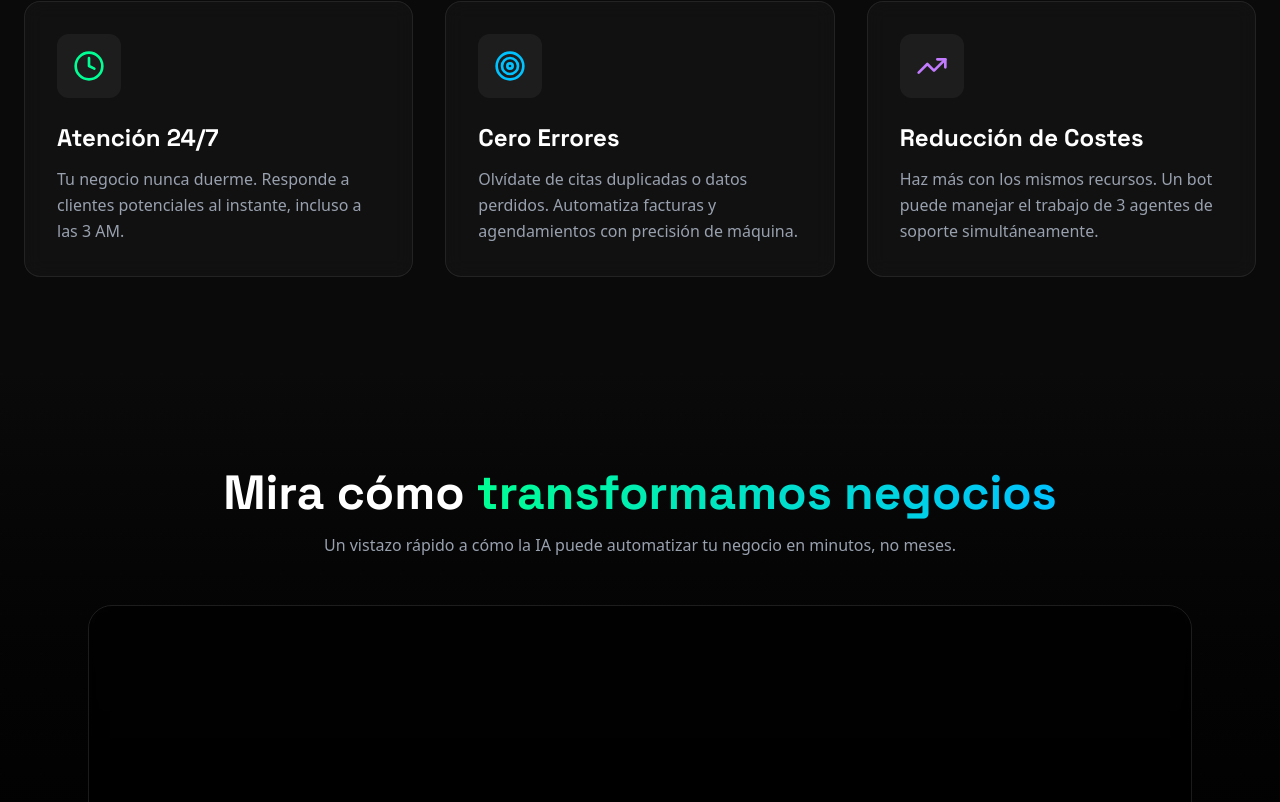
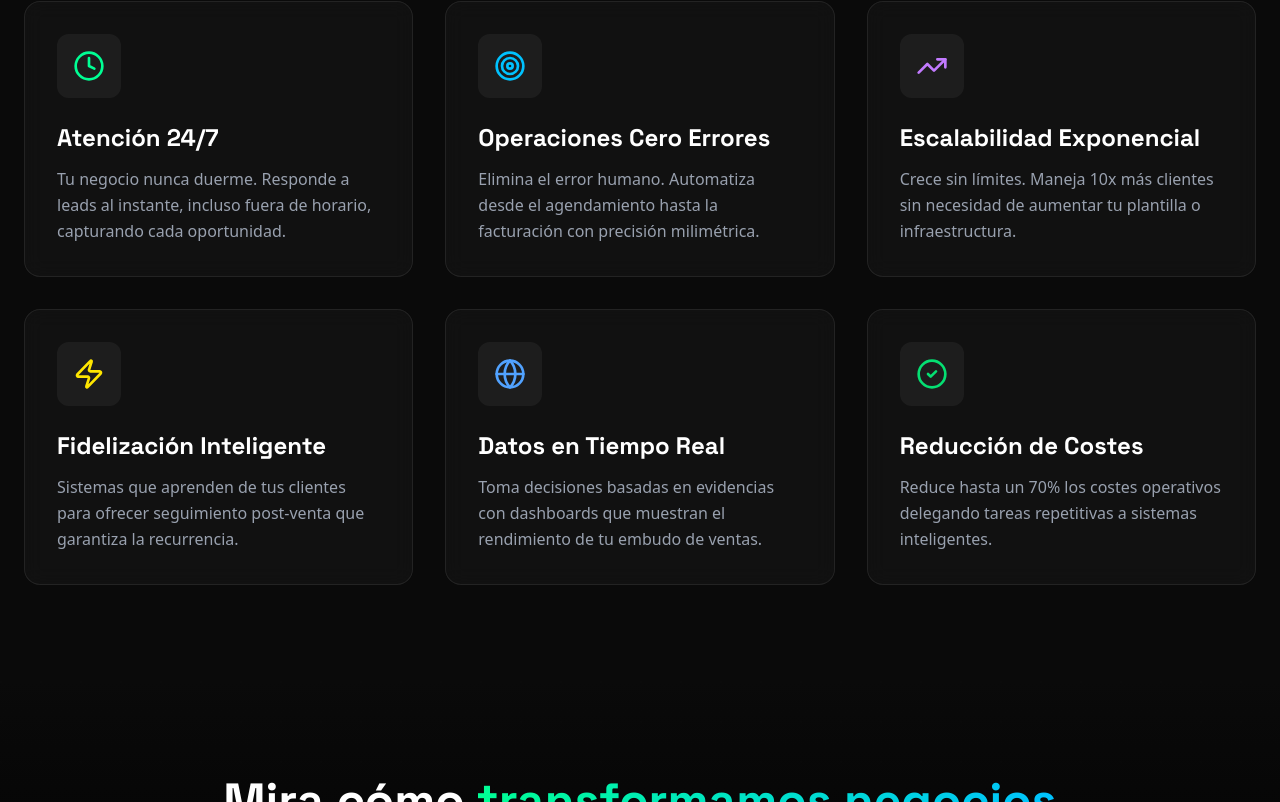
Before and after one commit to iahectorbarberasanchez-collab/hectech-agencia, a Next.js app: page / in a window 1280 px wide. Shown: the part 1118-1920 px from the top of the page. Built offline with nearby package versions, Linux system fonts and the light colour scheme; no server answers.

Commit message:
Professionalized Benefits and Services sections with expanded content and real-world examples

```diff
--- a/src/app/page.tsx
+++ b/src/app/page.tsx
@@ -197,17 +197,32 @@ const Benefits = () => {
     {
       icon: <Clock size={32} className="text-[#00FF94]" />,
       title: "Atención 24/7",
-      desc: "Tu negocio nunca duerme. Responde a clientes potenciales al instante, incluso a las 3 AM.",
+      desc: "Tu negocio nunca duerme. Responde a leads al instante, incluso fuera de horario, capturando cada oportunidad.",
     },
     {
       icon: <Target size={32} className="text-[#00C2FF]" />,
-      title: "Cero Errores",
-      desc: "Olvídate de citas duplicadas o datos perdidos. Automatiza facturas y agendamientos con precisión de máquina.",
+      title: "Operaciones Cero Errores",
+      desc: "Elimina el error humano. Automatiza desde el agendamiento hasta la facturación con precisión milimétrica.",
     },
     {
       icon: <TrendingUp size={32} className="text-purple-400" />,
+      title: "Escalabilidad Exponencial",
+      desc: "Crece sin límites. Maneja 10x más clientes sin necesidad de aumentar tu plantilla o infraestructura.",
+    },
+    {
+      icon: <Zap size={32} className="text-[#FFE600]" />,
+      title: "Fidelización Inteligente",
+      desc: "Sistemas que aprenden de tus clientes para ofrecer seguimiento post-venta que garantiza la recurrencia.",
+    },
+    {
+      icon: <Globe size={32} className="text-blue-400" />,
+      title: "Datos en Tiempo Real",
+      desc: "Toma decisiones basadas en evidencias con dashboards que muestran el rendimiento de tu embudo de ventas.",
+    },
+    {
+      icon: <CheckCircle2 size={32} className="text-green-400" />,
       title: "Reducción de Costes",
-      desc: "Haz más con los mismos recursos. Un bot puede manejar el trabajo de 3 agentes de soporte simultáneamente.",
+      desc: "Reduce hasta un 70% los costes operativos delegando tareas repetitivas a sistemas inteligentes.",
     },
   ];
 
@@ -552,31 +567,45 @@ const Services = () => {
                 <Bot size={24} />
               </div>
               <h3 className="text-3xl font-bold mb-2 text-white">Chatbots Inteligentes</h3>
-              <p className="text-gray-400 max-w-md">
-                Desarrollamos asistentes virtuales que no parecen robots. Entienden contexto, agendan citas y cierran ventas.
+              <p className="text-gray-400 max-w-2xl mb-4">
+                Desarrollamos asistentes virtuales con lenguaje natural que entienden el contexto de tu negocio. No son simples árboles de decisión; son agentes que venden por ti.
               </p>
+              <div className="bg-white/5 border border-white/10 rounded-xl p-4 inline-block">
+                <p className="text-xs text-[#00FF94] font-bold uppercase tracking-wider mb-1">Ejemplo Real:</p>
+                <p className="text-sm text-gray-300">Agente inmobiliario que califica leads, responde dudas sobre la zona y reserva visitas en tu Calendar 24/7 sin intervención humana.</p>
+              </div>
             </div>
           </div>
 
           <div className="glass-card rounded-3xl p-8 relative overflow-hidden group">
             <div className="absolute -bottom-4 -right-4 w-32 h-32 bg-[#00C2FF] rounded-full blur-[60px] opacity-20"></div>
-            <div className="relative z-10">
+            <div className="relative z-10 h-full flex flex-col">
               <div className="w-12 h-12 bg-[#00C2FF] rounded-lg flex items-center justify-center mb-6 text-white">
                 <Zap size={24} />
               </div>
               <h3 className="text-2xl font-bold mb-2 text-white">Automatización</h3>
-              <p className="text-gray-400 text-sm">
-                Conectamos tus apps con n8n. Si recibes un email, se crea una tarea y se envía una factura.
+              <p className="text-gray-400 text-sm mb-4">
+                Conectamos tus herramientas (n8n, Make, Zapier) para eliminar tareas repetitivas y silos de información.
               </p>
+              <div className="mt-auto bg-white/5 border border-white/10 rounded-xl p-3">
+                <p className="text-[10px] text-[#00C2FF] font-bold uppercase tracking-wider mb-1">Ejemplo Real:</p>
+                <p className="text-xs text-gray-300">Sincronización de pedidos de Shopify con tu CRM y software de contabilidad, notificando al equipo por Slack al instante.</p>
+              </div>
             </div>
           </div>
 
-          <div className="glass-card rounded-3xl p-8 flex flex-col justify-center items-center text-center group border-[#00FF94]/20 hover:border-[#00FF94]/50 transition-colors">
-            <div className="w-16 h-16 bg-white/5 rounded-full flex items-center justify-center mb-4 text-[#00FF94] group-hover:scale-110 transition-transform">
-              <Database size={32} />
+          <div className="glass-card rounded-3xl p-8 flex flex-col justify-between group border-[#00FF94]/20 hover:border-[#00FF94]/50 transition-colors">
+            <div className="relative z-10">
+              <div className="w-12 h-12 bg-white/5 rounded-lg flex items-center justify-center mb-6 text-[#00FF94] group-hover:scale-110 transition-transform">
+                <Database size={24} />
+              </div>
+              <h3 className="text-2xl font-bold mb-2 text-white">Sistemas CRM</h3>
+              <p className="text-gray-400 text-sm mb-4">Centralizamos tus datos para que cada interacción con el cliente sea personalizada y oportuna.</p>
             </div>
-            <h3 className="text-xl font-bold mb-1 text-white">CRM</h3>
-            <p className="text-gray-400 text-sm">Centraliza tus datos de clientes.</p>
+            <div className="bg-white/5 border border-white/10 rounded-xl p-3">
+              <p className="text-[10px] text-[#00FF94] font-bold uppercase tracking-wider mb-1">Ejemplo Real:</p>
+              <p className="text-xs text-gray-300">Segmentación automática de clientes para enviar campañas de WhatsApp personalizadas según su historial de compra.</p>
+            </div>
           </div>
 
           <div className="md:col-span-2 glass-card rounded-3xl p-8 flex items-center justify-between">
```
